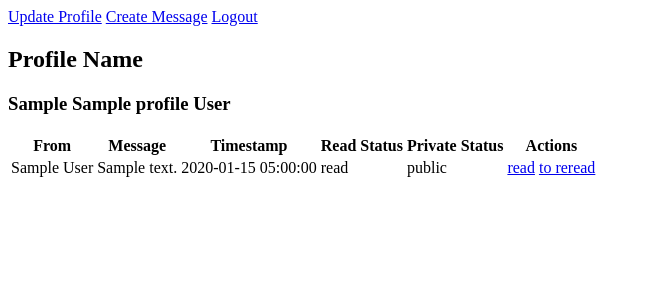
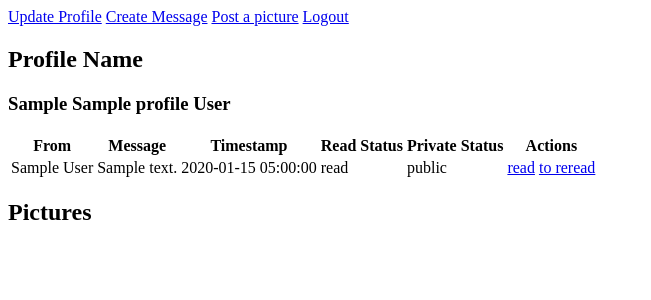
Before and after one commit to NatalieMulodjanov/Assignment_2_Ecom_Natalie_Eric, a PHP site: a page that uses app/models/Message.php in a window 1280 px wide. Shown: the top 300 px of the page, without its empty margins (0-651 px from the left). Run offline with PHP 8.4, Linux system fonts and the light colour scheme; the visitor is signed in with stand-in values (Sample User, id 1); tables that the repository leaves empty hold one stand-in row (values such as "Sample post").

Commit message:
work on showing pictures in profile

```diff
--- a/app/controllers/Profile.php
+++ b/app/controllers/Profile.php
@@ -28,13 +28,18 @@ class Profile extends \app\core\Controller{
         $profile = new \app\models\Profile();
         $profile = $profile->getByUserId($user_id);
         $message =  new \app\models\Message();
+        $pictures = new \app\models\Picture();
 
+        // $posts = new \app\models\MessagePicture();
+        // echo $profile->profile_id;
+        // var_dump($posts->get($profile->profile_id));
         $messages = $message->getAllMessagesFromProfileId($profile->profile_id);
+        $pictures = $pictures->getByProfileId($profile->profile_id);
 
         if ($profile == false){
             header('location:'.BASE.'Profile/create');
         } else {
-            $this->view('Profile/wall',['profile'=>$profile, 'messages'=>$messages]);
+            $this->view('Profile/wall',['profile'=>$profile, 'messages'=>$messages, 'pictures'=>$pictures]);
         }
 
     }
--- a/app/models/Message.php
+++ b/app/models/Message.php
@@ -36,7 +36,7 @@ class Message extends \app\core\Model{
 	}
 
     public function getAllMessagesFromProfileId($profile_id){
-        $SQL = 'SELECT * FROM message WHERE receiver = :profile_id';
+        $SQL = 'SELECT * FROM message WHERE receiver = :profile_id ORDER BY timestamp ASC';
         $STMT = self::$_connection->prepare($SQL);
         $STMT->execute(['profile_id' => $profile_id]);
         $STMT->setFetchMode(\PDO::FETCH_CLASS, 'app\\models\\Message');
--- a/app/models/Picture.php
+++ b/app/models/Picture.php
@@ -35,6 +35,14 @@ class Picture extends \app\core\Model{
         return $STMT->fetch();
     }
 
+    public function getByProfileId($profile_id){
+        $SQL = 'SELECT * FROM picture WHERE profile_id = :profile_id';
+        $STMT = self::$_connection->prepare($SQL);
+        $STMT->execute(['profile_id' => $profile_id]);
+        $STMT->setFetchMode(\PDO::FETCH_CLASS, '\\app\\models\\Picture');
+        return $STMT->fetch();
+    }
+
     public function insert(){
         $SQL = 'INSERT INTO picture(profile_id, file_name, caption) VALUES :profile_id, :file_name, :caption';
         $STMT = self::$_connection->prepare($SQL);
--- a/app/views/Profile/wall.php
+++ b/app/views/Profile/wall.php
@@ -5,22 +5,23 @@
 </head>
 
 <?php
-	$user = new \app\models\User();
-	$user = $user->get($_SESSION['username']);
-	if (!isset($user->two_factor_authentication_token)){
-		echo "<a href=". BASE ."User/setup2fa>Set up Two Factor Authentication</a>";
-	}
+$user = new \app\models\User();
+$user = $user->get($_SESSION['username']);
+if (!isset($user->two_factor_authentication_token)) {
+	echo "<a href=" . BASE . "User/setup2fa>Set up Two Factor Authentication</a>";
+}
 ?>
 
 <a href="<?= BASE ?>Profile/update">Update Profile</a>
-<a href="<?= BASE ?>Message/create/<?=$data['profile']->profile_id?>">Create Message</a>
+<a href="<?= BASE ?>Message/create/<?= $data['profile']->profile_id ?>">Create Message</a>
+<a href="<?= BASE ?>Picture/index/<?= $data['profile']->profile_id ?>">Post a picture</a>
 <a href="<?= BASE ?>User/logout">Logout</a>
 
 <body>
 	<h2>Profile Name</h2>
 	<?php
-		$profile = $data['profile'];
-		echo "<h3>$profile->first_name $profile->middle_name $profile->last_name</h3>";
+	$profile = $data['profile'];
+	echo "<h3>$profile->first_name $profile->middle_name $profile->last_name</h3>";
 	?>
 
 	<table>
@@ -45,13 +46,19 @@
 			<td>$message->read_status</td>
 			<td>$message->private_status</td>
 			<td>
-				<a href='".BASE."Message/read/$message->message_id'>read</a>
-				<a href='".BASE."Message/to_reread/$message->message_id'>to reread</a>
+				<a href='" . BASE . "Message/read/$message->message_id'>read</a>
+				<a href='" . BASE . "Message/to_reread/$message->message_id'>to reread</a>
 			</td>
 		</tr>";
 		}
 		?>
 	</table>
+	<h2>Pictures</h2>
+	<?php
+	foreach ($data['pictures'] as $picture) {
+		echo "<img src='$picture->file_name' caption='$picture->caption'/>";
+	}
+	?>
 </body>
 
 </html>
```
Also changed, not shown: app/models/MessagePicture.php (added, +34 -0 lines).
